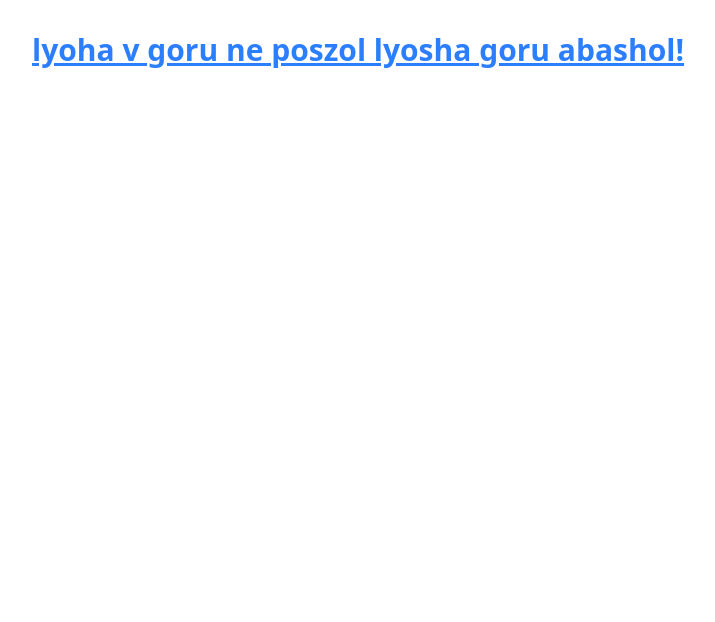
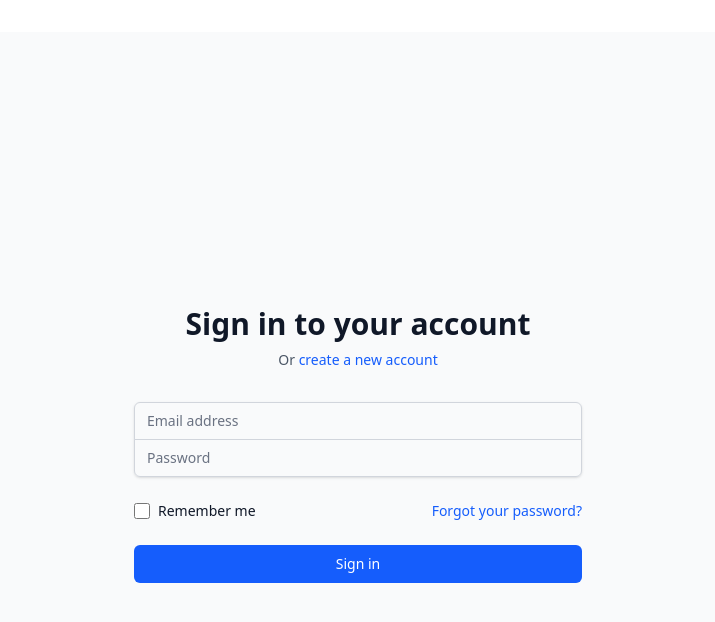
Before and after one commit to ihnatenko-oleksii/ReserveHub, a React (Vite) app in the folder frontend/: page /login in a window 1280 px wide. Shown: the top 622 px of the page, without its empty margins (282-997 px from the left). Built offline with nearby package versions, Linux system fonts and the light colour scheme.

Commit message:
made beta-versions of pages

```diff
--- a/frontend/package.json
+++ b/frontend/package.json
@@ -13,11 +13,13 @@
     "@tailwindcss/vite": "^4.1.5",
     "react": "^18.3.1",
     "react-dom": "^18.3.1",
+    "react-router-dom": "^7.5.3",
     "tailwindcss": "^4.1.5"
   },
   "devDependencies": {
     "@types/react": "^18.3.3",
     "@types/react-dom": "^18.3.0",
+    "@types/react-router-dom": "^5.3.3",
     "@typescript-eslint/eslint-plugin": "^7.13.1",
     "@typescript-eslint/parser": "^7.13.1",
     "@vitejs/plugin-react": "^4.3.1",
--- a/frontend/src/App.tsx
+++ b/frontend/src/App.tsx
@@ -1,16 +1,15 @@
-import { useState } from 'react'
-import reactLogo from './assets/react.svg'
-import viteLogo from '/vite.svg'
 import './App.css'
+import { Routes, Route } from 'react-router-dom';
+import HomePage from './components/HomePage.tsx';
+import LoginPage from './components/LoginPage.tsx';
 
 function App() {
-  const [count, setCount] = useState(0)
-
   return (
-    <>
-      <h1 className="text-3xl font-bold underline text-blue-500">lyoha v goru ne poszol lyosha goru abashol!</h1>
-    </>
-  )
+    <Routes>
+      <Route path="/" element={<HomePage />} />
+      <Route path="/login" element={<LoginPage />} />
+    </Routes>
+  );
 }
 
 export default App
--- /dev/null
+++ b/frontend/src/components/HomePage.tsx
@@ -0,0 +1,55 @@
+import React from 'react';
+
+const HomePage: React.FC = () => {
+  return (
+    <div className="min-h-screen bg-gradient-to-b from-blue-50 to-white">
+      <div className="container mx-auto px-4 py-16">
+        <div className="text-center mb-16">
+          <h1 className="text-4xl font-bold text-gray-800 mb-4">
+            Welcome to ReserveHub
+          </h1>
+          <p className="text-xl text-gray-600">
+            Your one-stop solution for managing reservations
+          </p>
+        </div>
+
+        <div className="grid grid-cols-1 md:grid-cols-3 gap-8">
+          {/* Feature Card 1 */}
+          <div className="bg-white rounded-lg shadow-lg p-6 hover:shadow-xl transition-shadow">
+            <div className="text-blue-600 text-4xl mb-4">📅</div>
+            <h2 className="text-xl font-semibold text-gray-800 mb-2">Easy Booking</h2>
+            <p className="text-gray-600">
+              Book your appointments with just a few clicks. Simple and efficient.
+            </p>
+          </div>
+
+          {/* Feature Card 2 */}
+          <div className="bg-white rounded-lg shadow-lg p-6 hover:shadow-xl transition-shadow">
+            <div className="text-blue-600 text-4xl mb-4">🔔</div>
+            <h2 className="text-xl font-semibold text-gray-800 mb-2">Smart Reminders</h2>
+            <p className="text-gray-600">
+              Never miss an appointment with our automated reminder system.
+            </p>
+          </div>
+
+          {/* Feature Card 3 */}
+          <div className="bg-white rounded-lg shadow-lg p-6 hover:shadow-xl transition-shadow">
+            <div className="text-blue-600 text-4xl mb-4">📊</div>
+            <h2 className="text-xl font-semibold text-gray-800 mb-2">Manage Everything</h2>
+            <p className="text-gray-600">
+              Keep track of all your reservations in one place.
+            </p>
+          </div>
+        </div>
+
+        <div className="mt-16 text-center">
+          <button className="bg-blue-600 text-white px-8 py-3 rounded-lg hover:bg-blue-700 transition-colors">
+            Get Started
+          </button>
+        </div>
+      </div>
+    </div>
+  );
+};
+
+export default HomePage;
--- /dev/null
+++ b/frontend/src/components/LoginPage.tsx
@@ -0,0 +1,97 @@
+import React, { useState } from 'react';
+
+const LoginPage: React.FC = () => {
+  const [email, setEmail] = useState('');
+  const [password, setPassword] = useState('');
+
+  const handleSubmit = (e: React.FormEvent) => {
+    e.preventDefault();
+    // TODO: Implement login logic
+    console.log('Login attempt:', { email, password });
+  };
+
+  return (
+    <div className="min-h-screen flex items-center justify-center bg-gray-50 py-12 px-4 sm:px-6 lg:px-8">
+      <div className="max-w-md w-full space-y-8">
+        <div>
+          <h2 className="mt-6 text-center text-3xl font-extrabold text-gray-900">
+            Sign in to your account
+          </h2>
+          <p className="mt-2 text-center text-sm text-gray-600">
+            Or{' '}
+            <a href="#" className="font-medium text-blue-600 hover:text-blue-500">
+              create a new account
+            </a>
+          </p>
+        </div>
+        <form className="mt-8 space-y-6" onSubmit={handleSubmit}>
+          <div className="rounded-md shadow-sm -space-y-px">
+            <div>
+              <label htmlFor="email-address" className="sr-only">
+                Email address
+              </label>
+              <input
+                id="email-address"
+                name="email"
+                type="email"
+                autoComplete="email"
+                required
+                className="appearance-none rounded-none relative block w-full px-3 py-2 border border-gray-300 placeholder-gray-500 text-gray-900 rounded-t-md focus:outline-none focus:ring-blue-500 focus:border-blue-500 focus:z-10 sm:text-sm"
+                placeholder="Email address"
+                value={email}
+                onChange={(e) => setEmail(e.target.value)}
+              />
+            </div>
+            <div>
+              <label htmlFor="password" className="sr-only">
+                Password
+              </label>
+              <input
+                id="password"
+                name="password"
+                type="password"
+                autoComplete="current-password"
+                required
+                className="appearance-none rounded-none relative block w-full px-3 py-2 border border-gray-300 placeholder-gray-500 text-gray-900 rounded-b-md focus:outline-none focus:ring-blue-500 focus:border-blue-500 focus:z-10 sm:text-sm"
+                placeholder="Password"
+                value={password}
+                onChange={(e) => setPassword(e.target.value)}
+              />
+            </div>
+          </div>
+
+          <div className="flex items-center justify-between">
+            <div className="flex items-center">
+              <input
+                id="remember-me"
+                name="remember-me"
+                type="checkbox"
+                className="h-4 w-4 text-blue-600 focus:ring-blue-500 border-gray-300 rounded"
+              />
+              <label htmlFor="remember-me" className="ml-2 block text-sm text-gray-900">
+                Remember me
+              </label>
+            </div>
+
+            <div className="text-sm">
+              <a href="#" className="font-medium text-blue-600 hover:text-blue-500">
+                Forgot your password?
+              </a>
+            </div>
+          </div>
+
+          <div>
+            <button
+              type="submit"
+              className="group relative w-full flex justify-center py-2 px-4 border border-transparent text-sm font-medium rounded-md text-white bg-blue-600 hover:bg-blue-700 focus:outline-none focus:ring-2 focus:ring-offset-2 focus:ring-blue-500"
+            >
+              Sign in
+            </button>
+          </div>
+        </form>
+      </div>
+    </div>
+  );
+};
+
+export default LoginPage;
--- a/frontend/src/main.tsx
+++ b/frontend/src/main.tsx
@@ -1,10 +1,13 @@
-import React from 'react'
-import ReactDOM from 'react-dom/client'
-import App from './App.tsx'
-import './index.css'
+import React from 'react';
+import ReactDOM from 'react-dom/client';
+import { BrowserRouter } from 'react-router-dom';
+import App from './App.tsx';
+import './index.css';
 
 ReactDOM.createRoot(document.getElementById('root')!).render(
   <React.StrictMode>
-    <App />
-  </React.StrictMode>,
-)
+    <BrowserRouter>
+      <App />
+    </BrowserRouter>
+  </React.StrictMode>
+);
```
Also changed, not shown: 1 other file (tests, documents, lock files or other folders).
